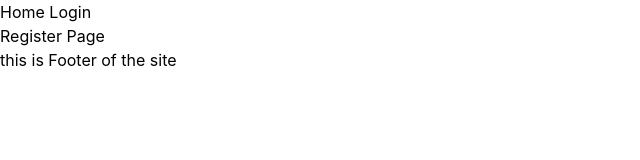
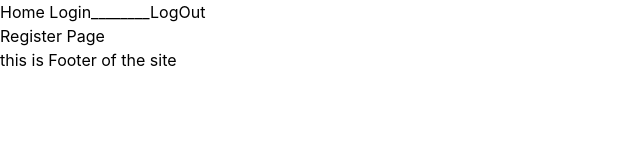
Before and after one commit to EzmarayRahimi/mern-ecommerce-platform, a React (Vite) app in the folder client/: page /register in a window 1280 px wide. Shown: the top 160 px of the page, without its empty margins (0-640 px from the left). Built offline with nearby package versions, Linux system fonts and the light colour scheme.

Commit message:
add log out button

```diff
--- a/client/src/components/Header.jsx
+++ b/client/src/components/Header.jsx
@@ -1,20 +1,23 @@
-import {Link} from 'react-router-dom'
+import {useNavigate,Link} from 'react-router-dom'
 import {useAuth} from '../context/AuthContext'
 
 
 
 export default function Header(){
+    const navigate = useNavigate()
+    const {userInfo ,logoutUser} = useAuth()
 
-    const {userInfo } = useAuth()
-
-
+const handlLogout=()=> {
+        logoutUser()
+        navigate("/login")
+}
 return(
 
 <header>
     <Link to="/">Home </Link>
     {userInfo ? (<span>Wellcome Mr/Mss {userInfo.name}</span>):(<Link to="/login">Login</Link>)}
 
-
+      <button onClick={handlLogout}> <span> ________</span>LogOut</button>
 </header>
 
 )
```
